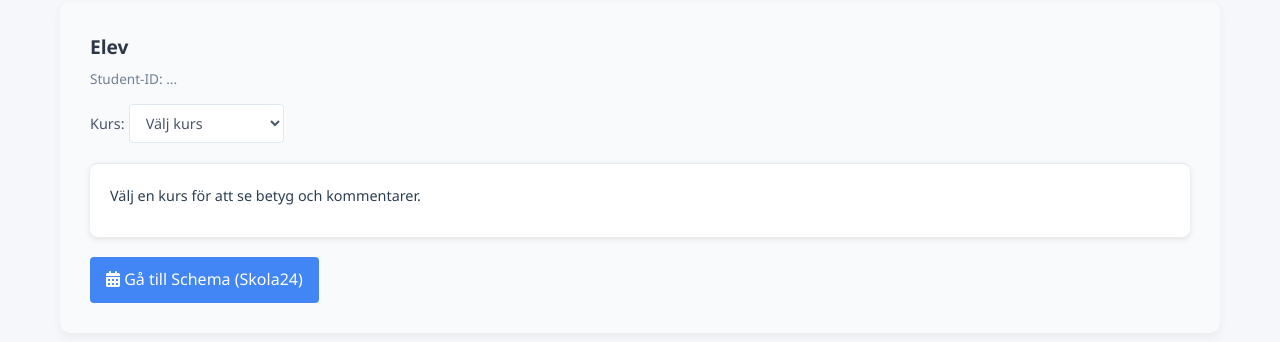
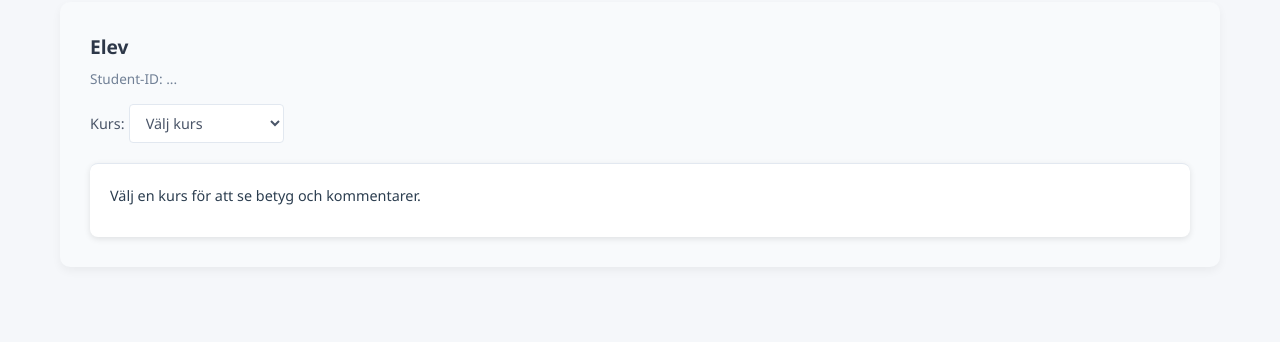
Before and after one commit to duvawarr/duvawarr.github.io, a plain HTML site: page elev.html in a window 1280 px wide. Shown: the part 150-492 px from the top of the page. Drawn offline with Linux system fonts and the light colour scheme; sample sign-in values are in the browser's storage.

Commit message:
Update elev.html

```diff
--- a/elev.html
+++ b/elev.html
@@ -50,10 +50,6 @@
                 </div>
 
                 <div>
-                    <a href="https://web.skola24.se/timetable/timetable-viewer/arboga.skola24.se/H%C3%B6gskolecentrum/"
-                        target="_blank" class="schedule-btn">
-                        <i class="fas fa-calendar-alt"></i> Gå till Schema (Skola24)
-                    </a>
                 </div>
             </div>
         </main>
```
